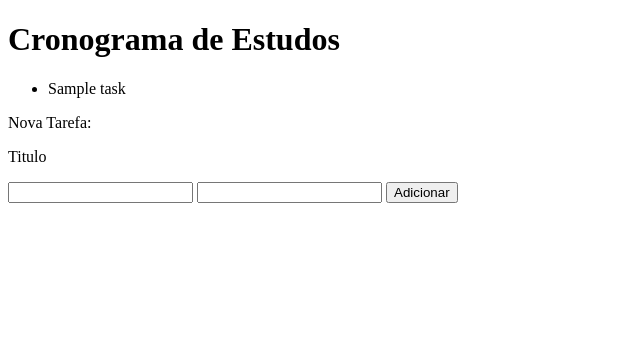
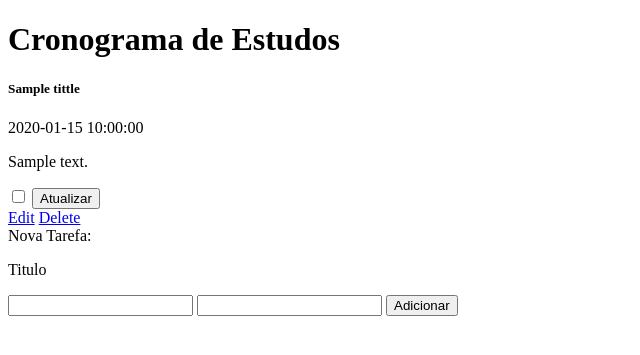
Before and after one commit to anbubus/trelleca2, a Flask app: template trelleca/templates/home.html in a window 1280 px wide. Shown: the part 44-399 px from the top of the page, without its empty margins (0-640 px from the left). Run offline with Flask 3, Linux system fonts and the light colour scheme; the visitor is signed in with stand-in values (Sample User, id 1); the template is opened without the code that fills it: most values are stand-ins (such as "Sample title", 1, 10 or a date in 2020); parts of the project's set-up code (start-up, migrations or seed data) failed here and were passed over; some libraries are stand-ins or nearby versions.

Commit message:
almost done

```diff
--- a/trelleca/templates/home.html
+++ b/trelleca/templates/home.html
@@ -1,15 +1,37 @@
-{% extends "base.html" %} {% block title %}Sign Up{% endblock %} {% block
+{% extends "base.html" %} {% block title %}Home{% endblock %} {% block
     content %}
     <h1>Cronograma de Estudos</h1>
-    <ul>
+    <div>
         {% for task in tasks %}
-            <li>{{ task }}</li>
+            <div class="card p-1 m-3">
+                <div class="card-body">
+                    {% if task.completed == true %}
+                    <h5 class="card-title"><del>{{ task.tittle }}</del></h5>
+                    {% else %}
+                    <h5 class="card-title">{{ task.tittle }}</h5>
+                    {% endif %}
+                    <p class="card-text text-muted">{{ task.date }}</p>
+                    <p class="card-text">{{ task.description }}</p>
+
+                    <form method="post" action="{{ url_for('views.update_task') }}">
+                        <input type="checkbox" name="concluida" {% if task.completed %}checked{% endif %}>
+                        <input type="hidden" name="task_id" value="{{ task._id }}">
+                        <button type="submit">Atualizar</button>
+                    </form>
+
+                    <a href="{{ url_for('views.edit_task', id = task._id) }}" class="btn btn-outline-danger btn-sm">Edit</a>
+                    <a href="{{ url_for('views.delete_task', id = task._id) }}" class="btn btn-outline-danger btn-sm">Delete</a>
+                </div>
+            </div>
+
         {% endfor %}
-    </ul>
+
         <form method="POST" action="/add-tasks">
             <label for="task">Nova Tarefa:</label>
             <p>Titulo</p><input type="text" id="task-titlle" name="task-titlle">
             <input type="text-area" id="task-description" name="task-description">
             <button type="submit">Adicionar</button>
         </form>
+    </div>
+
     {% endblock %}
--- a/trelleca/view.py
+++ b/trelleca/view.py
@@ -12,45 +12,61 @@ tasks = []
 def home():
 
     user = users.find_one({"_id": current_user.id})
-    tasks = user["tasks"]
+    tasks = []
+    for task in user["tasks"]:
+        task["_id"] = str(task["_id"])
+        task["tittle"] = task["titlle"]
+        task["date"] = task["date"].strftime("%b %d %Y %H:%M:%S")
+        task["completed"] = task["completed"]
+        tasks.append(task)
     return render_template('home.html', tasks = tasks)
 
 @views.route('/add-tasks', methods=['GET', 'POST'])
 @login_required
 def add_task():
     if request.method == 'POST':
-        task = request.form.get('task-description')
+        description = request.form.get('task-description')
         titlle = request.form.get('task-titlle')
-        if len(task)<1:
-            flash("pica curta irmao", category='error')
+        if len(description)<1:
+            flash("Empty quote.", category='error')
         else:
-            tasks = [{
+            task = {
+                "_id": ObjectId(),
                 "titlle": titlle,
-                "description": task,
-                "date": datetime.utcnow()}]
+                "description": description,
+                "date": datetime.utcnow(),
+                "completed": False}
 
-            users.update_one({"_id":current_user.id}, {"$set": {"tasks": tasks}})
+            users.update_one({"_id":current_user.id}, {"$push": {"tasks": task}})
+            return redirect(url_for('views.home'))
 
-    return redirect(url_for('views.home'))
-
-@views.route('/edit_task/<id>', methods=['GET', 'POST'])
-def edit_task(id):
-    if request.method == 'POST':
-        task = request.form.get('task-description')
-        titlle = request.form.get('task-titlle')
-        if len(task)<1:
-            flash("pica curta irmao", category='error')
-        else:
-            n_tasks = [{
-                "titlle": titlle,
-                "description": task,
-                "date": datetime.utcnow()}]
-
-            users.update_one({"_id":current_user.id, "tasks._id":ObjectId(id)}, {"$set": {"tasks": n_tasks}})
+    return render_template('add-task.html')
 
 
-@views.route('/delete_task/<id>', methods=['GET', 'POST'])
+
+@views.route('/edit-task/<id>', methods=['GET', 'POST'])
+def edit_task(id):
+    if request.method == "POST":
+        description = request.form.get('task-description')
+        titlle = request.form.get("task-titlle")
+        if len(description)<1:
+            flash("Empty quote.", category='error')
+        else:
+            users.update_one({"_id":current_user.id, "tasks._id":ObjectId(id)}, {"$set": {"tasks.$.titlle": titlle, "tasks.$.description": description}})
+            return redirect('/')
+    else:
+        flash("Error, empty canva", category="error")
+    return render_template('add-task.html')
+
+
+@views.route('/delete-task/<id>', methods=['GET', 'POST'])
 def delete_task(id):
-    users.update_one({"_id":current_user.id, "tasks._id":ObjectId(id)}, {"$pull": {"tasks._id": ObjectId(id)}})
+    users.update_one({"_id":current_user.id}, {"$pull": {"tasks":{"_id": ObjectId(id)}}})
     flash("Task deletada com sucesso", category="success")
     return redirect("/")
+
+@views.route('/update-task', methods=['GET', 'POST'])
+def update_task():
+    task_id = request.form.get('task_id')
+    users.update_one({"_id":current_user.id, "tasks._id":ObjectId(task_id)}, {"$set": {"tasks.$.completed": True}})
+    return redirect('/')
```
Also changed, not shown: trelleca/static/style.css (added, +21 -0 lines), trelleca/templates/add-task.html (added, +8 -0 lines), trelleca/static/images/WhereITrello-final.png (added), trelleca/static/images/new-trello-logo.png (added), trelleca/static/images/quadro-publico-do-Trello.png (added), trelleca/static/images/tutorial-do-trello.png (added). Lines whose indentation alone changed are shown as unchanged.
